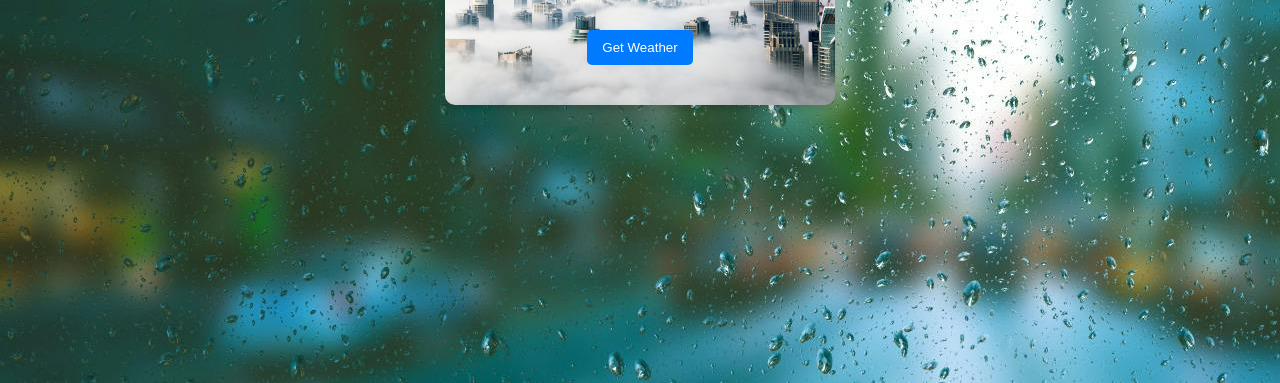
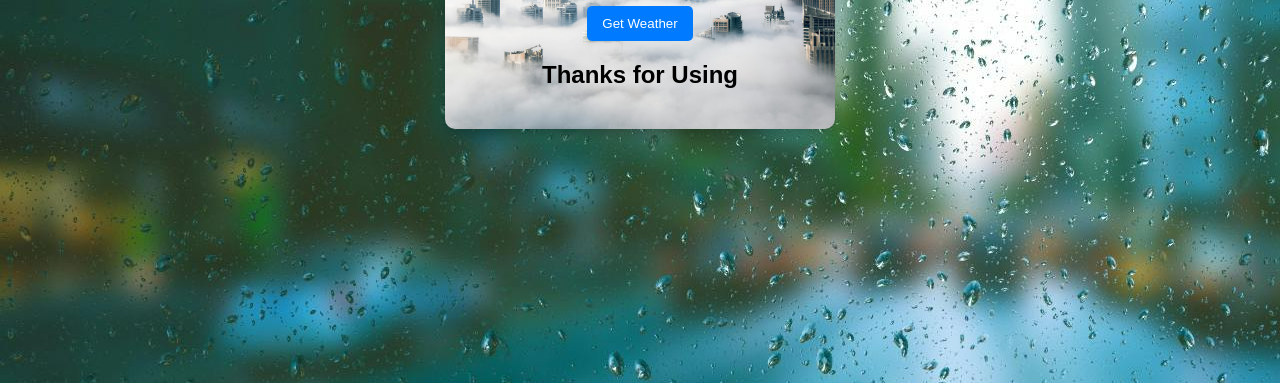
Before and after one commit to AK22M12Y3/Weather-Application, a plain HTML site: page index.html in a window 1280 px wide. Shown: the part 417-800 px from the top of the page. Drawn offline with Linux system fonts and the light colour scheme.

Commit message:
Update index.html

```diff
--- a/index.html
+++ b/index.html
@@ -1,11 +1,13 @@
 <!DOCTYPE html>
 <html lang="en">
+
 <head>
     <meta charset="UTF-8">
     <meta name="viewport" content="width=device-width, initial-scale=1.0">
     <title>Weather App</title>
     <link rel="stylesheet" href="weather.css">
 </head>
+
 <body>
     <div class="container">
         <h1>Weather App</h1>
@@ -16,7 +18,9 @@
         <div id="weather-info" class="weather-info">
             <!-- Weather information will appear here -->
         </div>
+        <h2>Thanks for Using</h2>
     </div>
     <script src="weather2.js"></script>
 </body>
+
 </html>
```
